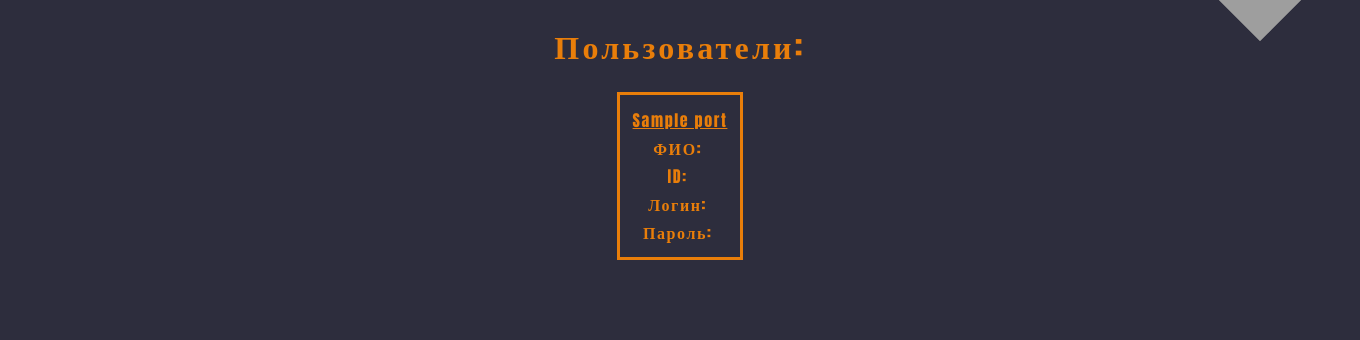
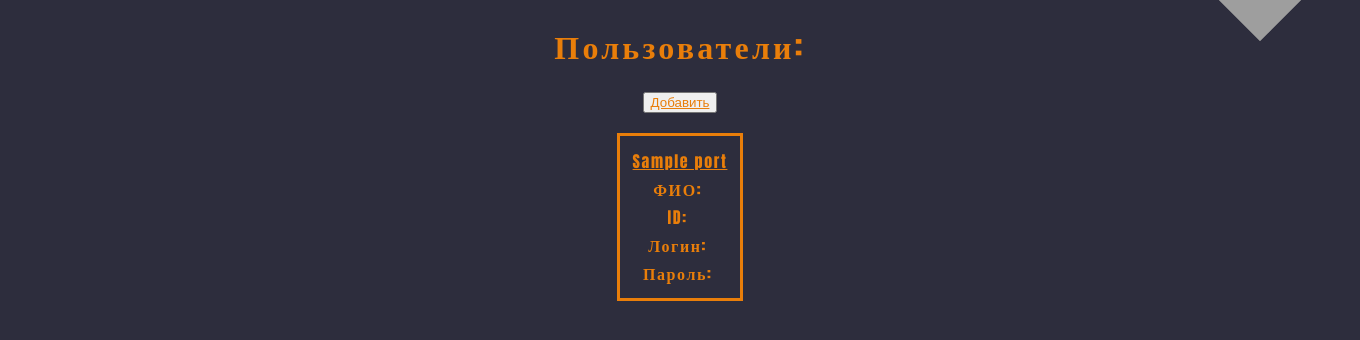
Before and after one commit to P4NUTA/Coursework, a Django app: template templates/userlist.html in a window 1360 px wide; the page is wider, and only the part inside the window is pictured. Shown: the part 200-540 px from the top of that part. Run offline with Django 3.2, Linux system fonts and the light colour scheme; the template is opened without the code that fills it: most values are stand-ins (such as "Sample title", 1, 10 or a date in 2020); lists and menus that the app fills with data are empty; grey boxes are pictures that could not be loaded.

Commit message:
Добавлена кнопка

```diff
--- a/templates/userlist.html
+++ b/templates/userlist.html
@@ -11,6 +11,7 @@
 <img class="image1" src="port_icon.png">
 </header>
 <h1>Пользователи:</h1>
+<button><a href="на добавление">Добавить</a></button>
 {% for i in Port %}
 <table>
         <th colspan="2"><a href="{% url 'portinfo' i.ID %}">{{ i.Name }}</a></th>
```
